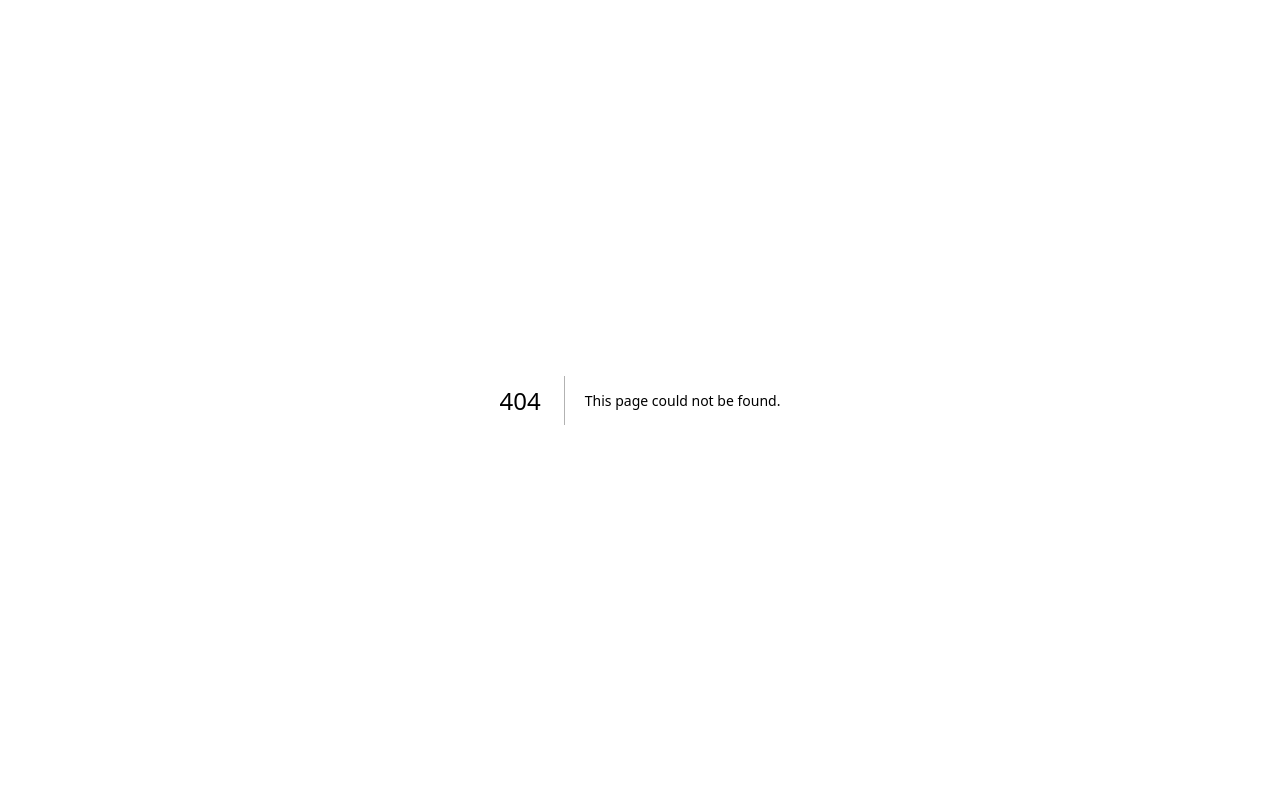
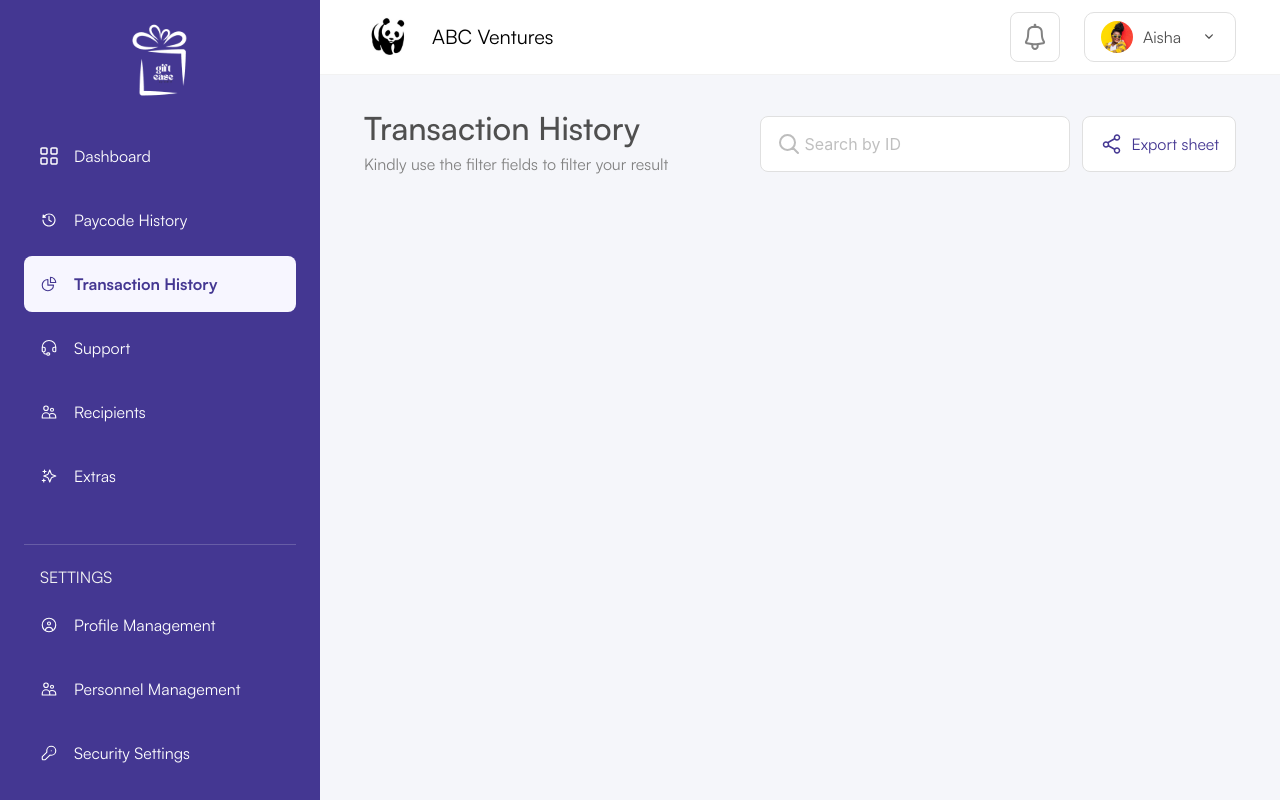
Before and after one commit to shinaayomi/giftease, a Next.js app: page /transaction-history in a window 1280 px wide. Before the commit this address had no page. Built offline with nearby package versions, Linux system fonts and the light colour scheme.

Commit message:
dashboard transaction table

```diff
--- a/src/components/MobileSidebar.tsx
+++ b/src/components/MobileSidebar.tsx
@@ -14,7 +14,7 @@ export default function MobileSidebar({ open, onClose }: any) {
       open={open}
       closable={false}
     >
-      <div className="block sm:hidden absolute top-4 right-4">
+      <div className="block lg:hidden absolute top-4 right-4">
         <button onClick={onClose}>
           <CircularCloseIcon />
         </button>
--- a/src/components/Sidebar.tsx
+++ b/src/components/Sidebar.tsx
@@ -74,7 +74,11 @@ export default function Sidebar() {
               title: "Paycode History",
               link: "/paycode-history",
             },
-            { icons: <ReportsIcon />, title: "Reports", link: "" },
+            {
+              icons: <ReportsIcon />,
+              title: "Transaction History",
+              link: "/transaction-history",
+            },
             { icons: <SupportIcon />, title: "Support", link: "" },
             { icons: <AdminIcon />, title: "Recipients", link: "" },
             { icons: <MarketplaceIcon />, title: "Extras", link: "" },
--- /dev/null
+++ b/src/layouts/TransactionHistory/index.tsx
@@ -0,0 +1,33 @@
+import DashboardLayout from "@/components/DashboardLayout";
+import { SearchIcon, ShareIcon } from "@/utils/icons";
+import { Input } from "antd";
+import React from "react";
+
+export default function TransactionHistory() {
+  return (
+    <DashboardLayout>
+      <header className="flex justify-between sm:items-center flex-col md:flex-row gap-6">
+        <div>
+          <h2 className="text-[#4F4F4F] text-2xl md:text-[32px] font-satoshi-medium mb-2">
+            Transaction History
+          </h2>
+          <p className="text-[#828282] text-sm md:text-base">
+            Kindly use the filter fields to filter your result
+          </p>
+        </div>
+        <div className="flex flex-col sm:flex-row gap-3">
+          <Input
+            placeholder="Search by ID"
+            prefix={<SearchIcon />}
+            className="md:col-span-3 h-14 bg-white border border-[#E0E0E0] hover:border-[#E0E0E0] rounded-lg px-4 py-2 app-input"
+          />
+          <button className="h-14 flex justify-center items-center gap-2 bg-white border border-[#E0E0E0] rounded-lg px-4 py-2 text-app-purple whitespace-pre">
+            <ShareIcon />
+            <span>Export sheet</span>
+          </button>
+        </div>
+      </header>
+      <section> </section>
+    </DashboardLayout>
+  );
+}
--- /dev/null
+++ b/src/pages/transaction-history.tsx
@@ -0,0 +1,12 @@
+import HeadShare from "@/components/HeadShare";
+import TransactionHistory from "@/layouts/TransactionHistory";
+import React from "react";
+
+export default function transactionhistory() {
+  return (
+    <div>
+      <HeadShare title="Transaction History" />
+      <TransactionHistory />
+    </div>
+  );
+}
```
Also changed, not shown: src/layouts/TransactionHistory/TransactionHistoryTable.tsx (added).
